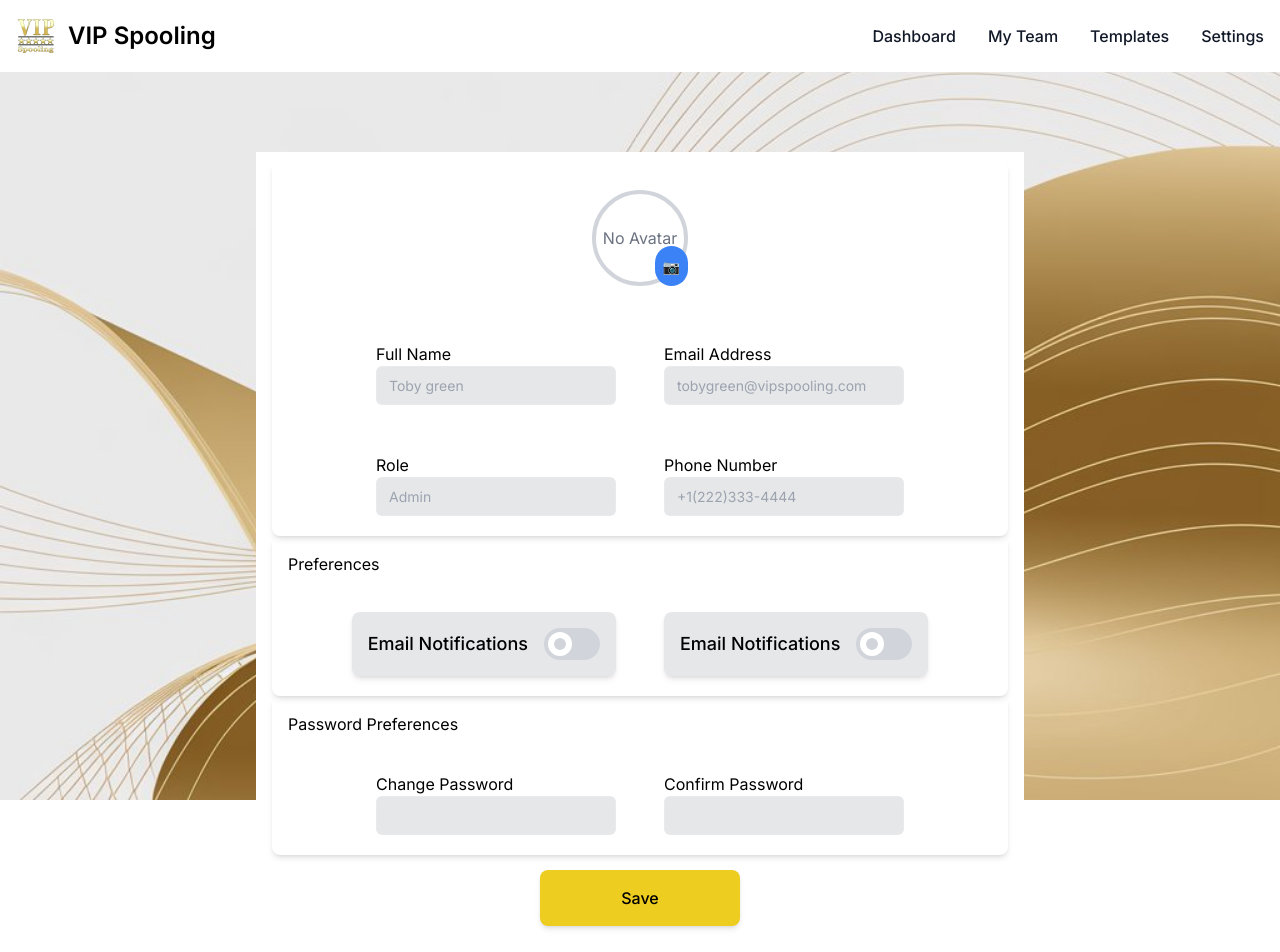
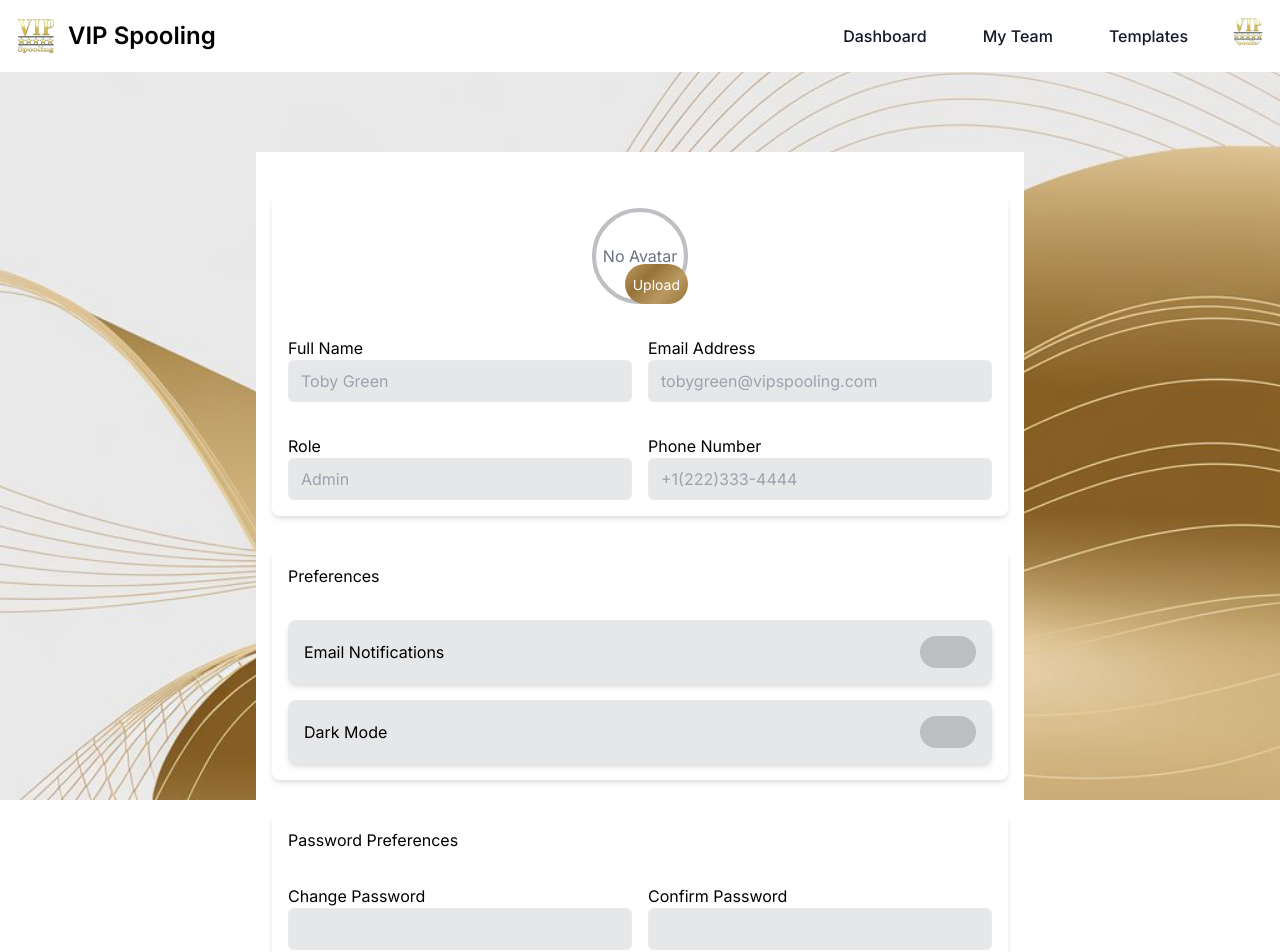
Before and after one commit to KaiNahuina/vipspooling, a Next.js app: page /Settings in a window 1280 px wide. Shown: the top 952 px of the page. Built offline with nearby package versions, Linux system fonts and the light colour scheme.

Commit message:
updated styling Jan 9, 2025

```diff
--- a/app/Settings/page.tsx
+++ b/app/Settings/page.tsx
@@ -1,175 +1,126 @@
 'use client';
-import React from 'react'
-import Avatar from '@/components/Avatar'
-
-
+import React from 'react';
+import Avatar from '@/components/Avatar';
 
 const Settings = () => {
   return (
-    <div className="w-full max-w-3xl flex flex-col items-center bg-white px-4 p-[10px] mx-auto">
-      <div className="w-full flex
-      flex-col space-y-8 px-4
-      rounded-lg p-4 shadow-md">
-
-        {/*Avatar Upload*/}
-        <div
-        className='flex items-center
-        justify-center'
-        >
-          <div className='px-6 py-3'>
-            <Avatar/>
-          </div>
+    <div className="w-full max-w-3xl flex flex-col items-center bg-white px-4 py-10 mx-auto">
+      {/* Profile Section */}
+      <div className="w-full flex flex-col space-y-8 px-4 rounded-lg p-4 shadow-md">
+        {/* Avatar Upload */}
+        <div className="flex items-center justify-center">
+          <Avatar />
         </div>
 
         {/* First Row Container */}
-        <div
-        className='flex items-center
-        justify-center'
-        >
-          <div className='px-6 py-3'>
-            <div className="flex flex-col">
-              <h2>Full Name</h2>
+        <div className="grid grid-cols-1 sm:grid-cols-2 gap-4">
+          {/* Full Name */}
+          <div className="flex flex-col w-full">
+            <h2 className="text-sm sm:text-base">Full Name</h2>
             <input
-                placeholder="Toby green"
-                className="px-3 w-[240px] text-[14px] bg-gray-700 p-2 border border-white/10 rounded-md outline-none ring-2 ring-blue-500/0 focus:ring-blue-500"
+              placeholder="Toby Green"
+              className="px-3 w-full text-sm sm:text-base bg-gray-700 text-white p-2 border border-white/10 rounded-md outline-none focus:ring-2 focus:ring-gold"
               name="name"
               type="text"
             />
           </div>
-          </div>
 
-          <div className='px-6 py-3'>
-            <div className="flex flex-col">
-                <h2>Email Address</h2>
+          {/* Email Address */}
+          <div className="flex flex-col w-full">
+            <h2 className="text-sm sm:text-base">Email Address</h2>
             <input
               placeholder="tobygreen@vipspooling.com"
-                  className="px-3 w-[240px] text-[14px] bg-gray-700 p-2 border border-white/10 rounded-md outline-none ring-2 ring-blue-500/0 focus:ring-blue-500"
+              className="px-3 w-full text-sm sm:text-base bg-gray-700 text-white p-2 border border-white/10 rounded-md outline-none focus:ring-2 focus:ring-gold"
               name="email"
               type="email"
             />
           </div>
         </div>
 
-        </div>
-
         {/* Second Row Container */}
-        <div
-        className='flex items-center
-        justify-center'
-        >
-          <div className='px-6 py-1'>
-            <div className="flex flex-col">
-              <h2>Role</h2>
+        <div className="grid grid-cols-1 sm:grid-cols-2 gap-4">
+          {/* Role */}
+          <div className="flex flex-col w-full">
+            <h2 className="text-sm sm:text-base">Role</h2>
             <input
               placeholder="Admin"
-                className="px-3 w-[240px] text-[14px] bg-gray-700 p-2 border border-white/10 rounded-md outline-none ring-2 ring-blue-500/0 focus:ring-blue-500"
+              className="px-3 w-full text-sm sm:text-base bg-gray-700 text-white p-2 border border-white/10 rounded-md outline-none focus:ring-2 focus:ring-gold"
               name="role"
-                type="input"
+              type="text"
             />
           </div>
 
-          </div>
-
-          <div className='px-6 py-1'>
-            <div className="flex flex-col">
-              <h2>Phone Number</h2>
+          {/* Phone Number */}
+          <div className="flex flex-col w-full">
+            <h2 className="text-sm sm:text-base">Phone Number</h2>
             <input
               placeholder="+1(222)333-4444"
-                className="px-3 w-[240px] text-[14px] bg-gray-700 p-2 border border-white/10 rounded-md outline-none ring-2 ring-blue-500/0 focus:ring-blue-500"
+              className="px-3 w-full text-sm sm:text-base bg-gray-700 text-white p-2 border border-white/10 rounded-md outline-none focus:ring-2 focus:ring-gold"
               name="phone"
               type="tel"
             />
           </div>
         </div>
-
       </div>
 
+      {/* Preferences Section */}
+      <div className="w-full flex flex-col space-y-8 px-4 rounded-lg p-4 shadow-md mt-8">
+        <h2 className="text-sm sm:text-base">Preferences</h2>
+
+        <div className="flex flex-col gap-4">
+          {/* Email Notifications */}
+          <div className="flex flex-col sm:flex-row items-center justify-between bg-gray-700 p-4 rounded-lg shadow-md">
+            <h2 className="text-sm sm:text-base text-black">Email Notifications</h2>
+            <label className="relative inline-block h-8 w-14 cursor-pointer rounded-full bg-gray-300 transition has-[:checked]:bg-gold">
+              <input className="peer sr-only" id="EmailNotifications" type="checkbox" />
+              <span className="absolute inset-y-0 left-0 m-1 h-6 w-6 rounded-full bg-gray-300 transition-all peer-checked:left-6 peer-checked:bg-white"></span>
+            </label>
           </div>
 
-      {/* Second Group of components*/}
-      <div className="w-full flex
-      flex-col space-y-8 px-4
-      rounded-lg p-4 shadow-md">
-        <h2>Preferences</h2>
-
-        <div className="flex items-center justify-center">
-            {/*First Row*/}
-          <div className="px-6 py-1">
-            <div className="flex flex-row items-center bg-gray-700 p-4 rounded-lg shadow-md gap-4">
-              <h2 className="text-lg font-medium">Email Notifications</h2>
-              <label
-                className="relative inline-block h-8 w-14 cursor-pointer rounded-full bg-gray-300 transition [-webkit-tap-highlight-color:_transparent] has-[:checked]:bg-gray-900"
-              >
-                <input className="peer sr-only" id="EmailNotifications" type="checkbox" />
-                <span
-                  className="absolute inset-y-0 start-0 m-1 size-6 rounded-full bg-gray-300 ring-[6px] ring-inset ring-white transition-all peer-checked:start-8 peer-checked:w-2 peer-checked:bg-white peer-checked:ring-transparent"
-                ></span>
+          {/* Dark Mode */}
+          <div className="flex flex-col sm:flex-row items-center justify-between bg-gray-700 p-4 rounded-lg shadow-md">
+            <h2 className="text-sm sm:text-base text-black">Dark Mode</h2>
+            <label className="relative inline-block h-8 w-14 cursor-pointer rounded-full bg-gray-300 transition has-[:checked]:bg-gold">
+              <input className="peer sr-only" id="DarkMode" type="checkbox" />
+              <span className="absolute inset-y-0 left-0 m-1 h-6 w-6 rounded-full bg-gray-300 transition-all peer-checked:left-6 peer-checked:bg-white"></span>
             </label>
           </div>
         </div>
-
-          <div className="px-6 py-1">
-            <div className="flex flex-row items-center bg-gray-700 p-4 rounded-lg shadow-md gap-4">
-              <h2 className="text-lg font-medium">Email Notifications</h2>
-              <label
-                className="relative inline-block h-8 w-14 cursor-pointer rounded-full bg-gray-300 transition [-webkit-tap-highlight-color:_transparent] has-[:checked]:bg-gray-900"
-              >
-                <input className="peer sr-only" id="EmailNotifications" type="checkbox" />
-                <span
-                  className="absolute inset-y-0 start-0 m-1 size-6 rounded-full bg-gray-300 ring-[6px] ring-inset ring-white transition-all peer-checked:start-8 peer-checked:w-2 peer-checked:bg-white peer-checked:ring-transparent"
-                ></span>
-              </label>
-            </div>
       </div>
 
-        </div>
+      {/* Password Preferences */}
+      <div className="w-full flex flex-col space-y-8 px-4 rounded-lg p-4 shadow-md mt-8">
+        <h2 className="text-sm sm:text-base">Password Preferences</h2>
 
-      </div>
-
-      {/*Third Row*/}
-      <div className="w-full flex
-      flex-col space-y-8 px-4
-      rounded-lg p-4 shadow-md">
-        <h2>Password Preferences</h2>
-
-        <div className="flex items-center justify-center">
-            {/*First Row*/}
-          <div className="px-6 py-1">
-          <div className="flex flex-col">
-              <h2>Change Password</h2>
+        <div className="grid grid-cols-1 sm:grid-cols-2 gap-4">
+          {/* Change Password */}
+          <div className="flex flex-col w-full">
+            <h2 className="text-sm sm:text-base">Change Password</h2>
             <input
-                className="px-3 w-[240px] text-[14px] bg-gray-700 p-2 border border-white/10 rounded-md outline-none ring-2 ring-blue-500/0 focus:ring-blue-500"
+              className="px-3 w-full text-sm sm:text-base bg-gray-700 text-black p-2 border border-white/10 rounded-md outline-none focus:ring-2 focus:ring-gold"
               name="changepassword"
               type="password"
             />
           </div>
-          </div>
 
-          <div className="px-6 py-1">
-            <div className="flex flex-col">
-              <h2>Confirm Password</h2>
+          {/* Confirm Password */}
+          <div className="flex flex-col w-full">
+            <h2 className="text-sm sm:text-base">Confirm Password</h2>
             <input
-                className="px-3 w-[240px] text-[14px] bg-gray-700 p-2 border border-white/10 rounded-md outline-none ring-2 ring-blue-500/0 focus:ring-blue-500"
+              className="px-3 w-full text-sm sm:text-base bg-gray-700 text-black p-2 border border-white/10 rounded-md outline-none focus:ring-2 focus:ring-gold"
               name="confirmpassword"
               type="password"
             />
           </div>
         </div>
-
       </div>
 
-      </div>
-
-
-      <div className="w-[200px] max-w-lg bg-gold-100
-      rounded-lg p-4 shadow-md flex items-center
-      justify-center mt-[15px]">
-          <a href="#" className="font-medium text-black dark:text-black-500 hover:underline">
-            Save
-          </a>
+      {/* Save Button */}
+      <div className="w-full max-w-md bg-button-gradient-metallic rounded-lg p-4 shadow-md flex items-center justify-center mt-6">
+        <button className="font-medium text-white hover:underline w-full h-full">Save</button>
       </div>
     </div>
-    )
-}
+  );
+};
 
-export default Settings
+export default Settings;
--- a/components/Avatar.tsx
+++ b/components/Avatar.tsx
@@ -36,9 +36,9 @@ const Avatar = () => {
         </div>
         <label
           htmlFor="avatar-upload"
-          className="absolute bottom-0 right-0 bg-blue-500 text-white p-2 rounded-full cursor-pointer"
+          className="absolute bottom-0 right-0 bg-button-gradient-metallic text-white p-2 rounded-full cursor-pointer"
         >
-          <span className="text-sm">📷</span>
+          <span className="text-sm">Upload</span>
         </label>
         <input
           id="avatar-upload"
--- a/components/Navbar.tsx
+++ b/components/Navbar.tsx
@@ -1,14 +1,16 @@
+"use client";
+
 import React from 'react';
 import Link from 'next/link';
 import Image from 'next/image';
 import CompanyLogo from '../public/logo.png';
-
 
 const Navbar = () => {
   return (
     <div className="w-full bg-white">
       <nav className="bg-white w-full h-full border-gray-100">
         <div className="flex items-center justify-between p-4">
+          {/* Logo */}
           <Link href="/" className="flex items-center space-x-3 rtl:space-x-reverse">
             <Image
               src={CompanyLogo}
@@ -19,6 +21,8 @@ const Navbar = () => {
               VIP Spooling
             </span>
           </Link>
+
+          {/* Hamburger Button */}
           <button
             data-collapse-toggle="navbar-default"
             type="button"
@@ -43,40 +47,55 @@ const Navbar = () => {
               />
             </svg>
           </button>
+
+          {/* Links */}
           <div className="hidden w-full md:block md:w-auto" id="navbar-default">
             <ul className="font-medium flex flex-col p-4 md:p-0 mt-4 border border-gray-100 rounded-lg bg-white md:flex-row md:space-x-8 rtl:space-x-reverse md:mt-0 md:border-0 md:bg-white">
               <li>
-                <Link
-                  href="/"
-                  className="block py-2 px-3 text-gray-900 bg-white rounded hover:bg-gray-200 md:hover:bg-transparent md:border-0 md:hover:text-blue-700 md:p-0"
-                  aria-current="page"
-                >
+                <Link href="/" className="block py-2 px-3 text-gray-900 hover:text-blue-700">
                   Dashboard
                 </Link>
               </li>
               <li>
-                <Link
-                  href="/Team"
-                  className="block py-2 px-3 text-gray-900 bg-white rounded hover:bg-gray-200 md:hover:bg-transparent md:border-0 md:hover:text-blue-700 md:p-0"
-                >
+                <Link href="/Team" className="block py-2 px-3 text-gray-900 hover:text-blue-700">
                   My Team
                 </Link>
               </li>
               <li>
-                <Link
-                  href="/Templates"
-                  className="block py-2 px-3 text-gray-900 bg-white rounded hover:bg-gray-200 md:hover:bg-transparent md:border-0 md:hover:text-blue-700 md:p-0"
-                >
+                <Link href="/Templates" className="block py-2 px-3 text-gray-900 hover:text-blue-700">
                   Templates
                 </Link>
               </li>
-              <li>
-                <Link
-                  href="/Settings"
-                  className="block py-2 px-3 text-gray-900 bg-white rounded hover:bg-gray-200 md:hover:bg-transparent md:border-0 md:hover:text-blue-700 md:p-0"
+
+              {/* Profile Settings Dropdown */}
+              <li className="relative group">
+                <button
+                  type="button"
+                  className="flex items-center text-sm rounded-full focus:outline-none hover:ring-2 hover:ring-gray-300"
+                  id="user-menu-button"
                 >
-                  Settings
-                </Link>
+                  <Image className="w-8 h-8 rounded-full object-contain" src={CompanyLogo} alt="user photo" />
+                </button>
+
+                {/* Dropdown Menu */}
+                <div className="absolute right-0 mt-2 w-48 z-50 text-base list-none bg-white divide-y divide-gray-100 rounded-lg shadow opacity-0 group-hover:opacity-100 transition-opacity duration-300 invisible group-hover:visible">
+                  <div className="px-4 py-3">
+                    <span className="block text-sm text-gray-900">Toby Green</span>
+                    <span className="block text-sm text-gray-500 truncate">toby.green@vipspooling.com</span>
+                  </div>
+                  <ul className="py-2">
+                    <li>
+                      <Link href="/Settings" className="block px-4 py-2 text-sm text-gray-700 hover:bg-gray-100">
+                        Settings
+                      </Link>
+                    </li>
+                    <li>
+                      <Link href="#" className="block px-4 py-2 text-sm text-gray-700 hover:bg-gray-100">
+                        Sign out
+                      </Link>
+                    </li>
+                  </ul>
+                </div>
               </li>
             </ul>
           </div>
--- a/components/Table.tsx
+++ b/components/Table.tsx
@@ -36,9 +36,9 @@ const Table = () => {
 
   return (
     <div>
-         <div className="relative overflow-x-auto shadow-md sm:rounded-sm">
+         <div className="relative overflow-x-auto  md:rounded-sm sm:rounded-sm">
             <table className="w-full text-sm text-left rtl:text-right text-gray-500 dark:text-gray-400">
-                <thead className="text-xs text-gray-700 uppercase bg-gray-700 dark:bg-gray-900 dark:text-gray-400">
+                <thead className="text-xs text-gray-700 uppercase bg-gray-700 dark:bg-gray-300 dark:text-gray-100">
                 <tr>
                     <th className="px-4 py-4">
                         <input
--- a/package.json
+++ b/package.json
@@ -16,6 +16,7 @@
     "next": "15.1.1",
     "react": "^19.0.0",
     "react-dom": "^19.0.0",
+    "react-icons": "^5.4.0",
     "react-router-dom": "^7.0.2"
   },
   "devDependencies": {
--- a/tailwind.config.ts
+++ b/tailwind.config.ts
@@ -11,14 +11,21 @@ export default {
       colors: {
         gray:{
           DEFAULT: '#4F4C4C',
+          10:'#e3e3e8',
           100: '#3B3A3A',
           200: '#F7F8FC',
-          700: '#E6E7E9'
+          300: '#bebfc2',
+          700: '#E6E7E9',
         },
         gold:{
           DEFAULT:'#A48B01',
-          100:'#EDCD1F'
+          100:'#EDCD1F',
+          200:'#FFD700',
         }
+      },
+      backgroundImage: {
+        'button-gradient-metallic':
+          'linear-gradient(135deg, #BA9A61, #967238, #BA9A61, #967238)', // Creates a polished effect
       },
       fontSize: {
         'header-sm': '1.25rem', // Small headers
```
Also changed, not shown: app/Login/page.tsx (added, +9 -0 lines), app/page.tsx (+14 -1 lines), components/Search.tsx (added, +58 -0 lines), 1 other file (tests, documents, lock files or other folders). Lines whose indentation alone changed are shown as unchanged.
